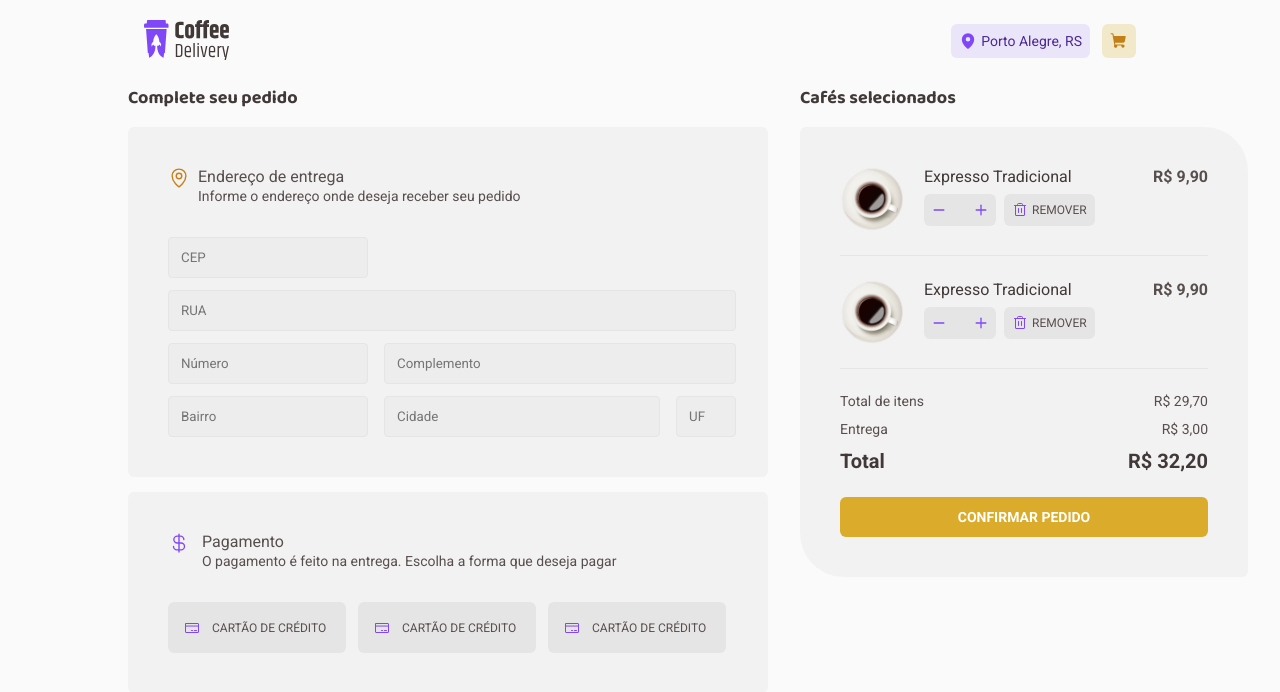
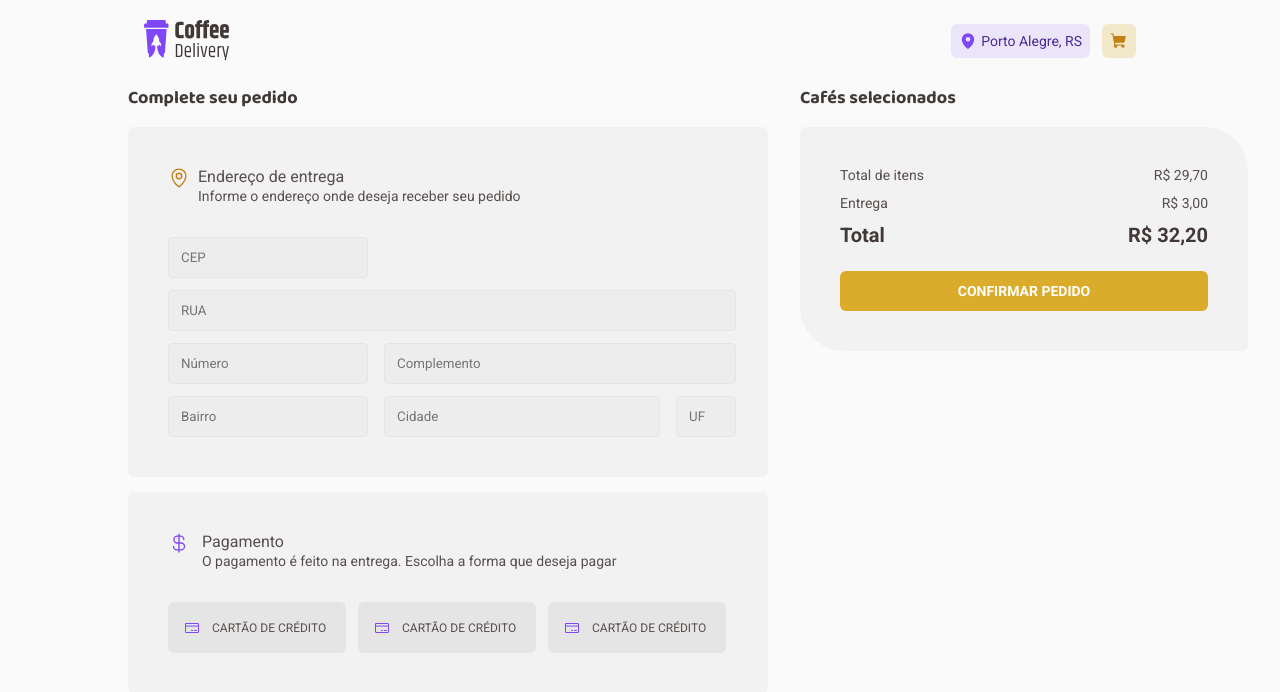
Before and after one commit to MayconSlv/Coffee-Delivery, a React (Vite) app: page /Checkout in a window 1280 px wide. Shown: the top 692 px of the page. Built offline with nearby package versions, Linux system fonts and the light colour scheme.

Commit message:
add coffee do cart

```diff
--- a/src/pages/Checkout/components/CoffeCartCard/index.tsx
+++ b/src/pages/Checkout/components/CoffeCartCard/index.tsx
@@ -6,18 +6,25 @@ import {
   CoffeeCartCardContainer,
   RemoveButton,
 } from './styles'
-import cafe from '../../../../../public/coffees/Type=Americano.svg'
 import { QuantityInput } from '../../../../components/QuantityInput'
 import { Trash } from 'phosphor-react'
+import { CartItem } from '../../../../contexts/cartContext'
+import { FormatedMoney } from '../../../../utils/FormatedMoney'
 
-export function CoffeeCartCard() {
+interface CartItemProps {
+  cartItem: CartItem
+}
+
+export function CoffeeCartCard({ cartItem }: CartItemProps) {
+  const formatedPrice = FormatedMoney(cartItem.price)
+
   return (
     <CoffeeCartCardContainer>
       <CoffeeCardInfo>
-        <div className='info'>
-          <img src={cafe} />
+        <div className="info">
+          <img src={`/coffees/${cartItem.photo}`} />
           <CardDetails>
-            <p>Expresso Tradicional</p>
+            <p>{cartItem.name}</p>
             <CardActions>
               <QuantityInput />
               <RemoveButton>
@@ -28,7 +35,7 @@ export function CoffeeCartCard() {
           </CardDetails>
         </div>
 
-        <span>R$ 9,90</span>
+        <span>R${formatedPrice}</span>
       </CoffeeCardInfo>
     </CoffeeCartCardContainer>
   )
--- a/src/pages/Checkout/components/CoffeesCarts/SubmitCoffees.tsx
+++ b/src/pages/Checkout/components/CoffeesCarts/SubmitCoffees.tsx
@@ -13,7 +13,7 @@ export function SubmitCoffees() {
           <p>Entrega</p>
           <p>R$ 3,00</p>
         </div>
-        <div className='total'>
+        <div className="total">
           <p>Total</p>
           <p>R$ 32,20</p>
         </div>
--- a/src/pages/Checkout/components/CoffeesCarts/index.tsx
+++ b/src/pages/Checkout/components/CoffeesCarts/index.tsx
@@ -1,14 +1,19 @@
+import { useContext } from 'react'
 import { CoffeeCartCard } from '../CoffeCartCard'
 import { SubmitCoffees } from './SubmitCoffees'
 import { CoffeeCartContainer, SelectedCoffees } from './sytles'
+import { CartContext } from '../../../../contexts/cartContext'
 
 export function CoffeeCart() {
+  const { cartItems } = useContext(CartContext)
+
   return (
     <CoffeeCartContainer>
       <h2>Cafés selecionados</h2>
       <SelectedCoffees>
-        <CoffeeCartCard />
-        <CoffeeCartCard />
+        {cartItems.map((cartItem) => (
+          <CoffeeCartCard key={cartItem.id} cartItem={cartItem} />
+        ))}
         <SubmitCoffees />
       </SelectedCoffees>
     </CoffeeCartContainer>
--- a/src/pages/Checkout/index.tsx
+++ b/src/pages/Checkout/index.tsx
@@ -4,7 +4,7 @@ import { CoffeeCart } from './components/CoffeesCarts'
 
 export function Checkout() {
   return (
-    <FormContainer className='container'>
+    <FormContainer className="container">
       <div>
         <AddressForm />
       </div>
```
